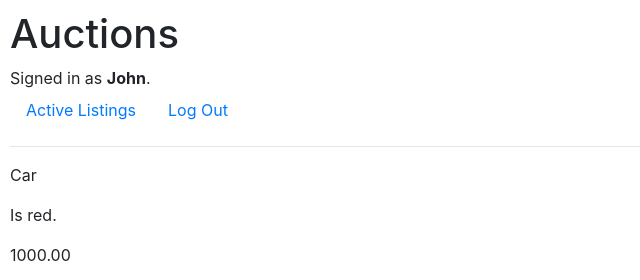
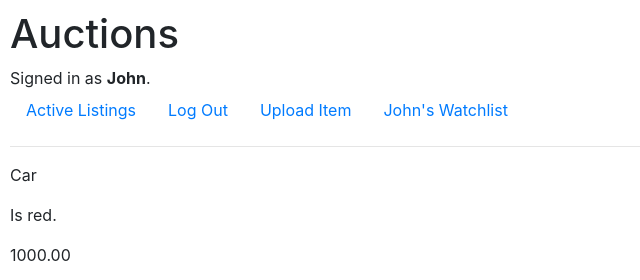
Before and after one commit to JohnG88/cs50w-Commerce, a Django app: page /listingPage/1/ in a window 1280 px wide. Shown: the top 280 px of the page, without its empty margins (0-640 px from the left). Run offline with Django 3.2, Linux system fonts and the light colour scheme; a user stored in the database is signed in; data comes from the database, SQL or seed files in the repository; both versions use the stored data as it was after the commit; some libraries are stand-ins or nearby versions.

Commit message:
Added add to watchlist/delete watchlist buttons. Added links to watchlist and create items.

```diff
--- a/auctions/templates/auctions/index.html
+++ b/auctions/templates/auctions/index.html
@@ -8,6 +8,7 @@
         <p>{{ entries.description }}</p>
         <p>{{ entries.price }}</p>
         <p><img src="{{ entries.photo }}" width="30%"></p>
+        <p>{{ entries.category }}</p>
         <p>{{ entries.date_posted }}</p>
         <a href="{% url 'listingPage' entries.id %}">View Item</a>
     {% endfor %}
--- a/auctions/templates/auctions/layout.html
+++ b/auctions/templates/auctions/layout.html
@@ -24,6 +24,12 @@
                 <li class="nav-item">
                     <a class="nav-link" href="{% url 'logout' %}">Log Out</a>
                 </li>
+                <li class="nav-item">
+                    <a class="nav-link" href="{% url 'createListing' %}">Upload Item</a>
+                </li>
+                <li class="nav-item">
+                    <a class="nav-link" href="{% url 'createWatchlist' %}">{{ user.username }}'s Watchlist</a>
+                </li>
             {% else %}
                 <li class="nav-item">
                     <a class="nav-link" href="{% url 'login' %}">Log In</a>
--- a/auctions/templates/auctions/listing_page.html
+++ b/auctions/templates/auctions/listing_page.html
@@ -4,12 +4,15 @@
     <p>{{ entry.title }}</p>
     <p>{{ entry.description }}</p>
     <p>{{ entry.price }}</p>
+    <p><img src="{{ entry.photo }}" width="30%"></p>
+    <p>{{ entry.category }}</p>
     <p>{{ entry.date_posted }}</p>
-    {% if added %}
+    <a href="{% url 'add_Watchlist' entry.id %}">Add to Watchlist</a>
+    <!--{% if added %}
     <a href="{% url 'add_Watchlist' entry.id %}">Remove from Watchlist</a>
     {% else %}
     <a href="{% url 'add_Watchlist' entry.id %}">Add to Watchlist</a>
-    {% endif %}
+    {% endif %} -->
 
     <div class="container">
     <h2>Comments...</h2>
--- a/auctions/templates/auctions/watchlist_page.html
+++ b/auctions/templates/auctions/watchlist_page.html
@@ -5,8 +5,9 @@
         <p>{{ watch.title }}</p>
         <p>{{ watch.description }}</p>
         <p>{{ watch.price }}</p>
-        <img src="{{ watch.photo }}" width="30%">
+        <p><img src="{{ watch.photo }}" width="30%"></p>
         <p>{{ watch.category }}</p>
-        <p>{{ watch.date_added }}</p>
+        <p>{{ watch.date_posted }}</p>
+        <a href="{% url 'delete_Watchlist' watch.id %}">Remove from Watchlist</a>
     {% endfor %}
 {% endblock %}
--- a/auctions/urls.py
+++ b/auctions/urls.py
@@ -10,5 +10,6 @@ urlpatterns = [
     path("createListing", views.createListing, name="createListing"),
     path("listingPage/<int:id>/", views.listingPage, name="listingPage"),
     path("add_Watchlist/<int:id>", views.add_Watchlist, name="add_Watchlist"),
+    path("delete_Watchlist/<int:id>", views.delete_Watchlist, name="delete_Watchlist"),
     path("createWatchlist/", views.createWatchlist, name="createWatchlist"),
 ]
--- a/auctions/views.py
+++ b/auctions/views.py
@@ -99,8 +99,10 @@ def add_Watchlist(request, id):
     entry = AuctionListing.objects.get(id=id)
     auction_exists = Watchlist.objects.filter(user=request.user, auction=id)
 
+
     if auction_exists:
         auction_exists.delete()
+    """
 
         item = AuctionListing.objects.get(id=id)
         added = Watchlist.objects.filter(user=request.user, auction=id)
@@ -109,16 +111,25 @@ def add_Watchlist(request, id):
         return HttpResponseRedirect(reverse(createWatchlist), context)
 
     else:
-        auction_exists = Watchlist()
-        auction_exists.user = request.user
-        auction_exists.auction = entry
-        auction_exists.save()
+    """
+    auction_exists = Watchlist()
+    auction_exists.user = request.user
+    auction_exists.auction = entry
+    auction_exists.save()
 
-        item = AuctionListing.objects.get(id=id)
-        added = Watchlist.objects.filter(user=request.user, auction=id)
+    item = AuctionListing.objects.get(id=id)
+    added = Watchlist.objects.filter(user=request.user, auction=id)
 
-    context = {'item': item, 'added': added}
+    context = {'item': item}
     return HttpResponseRedirect(reverse(createWatchlist), context)
+
+def delete_Watchlist(request, id):
+    entry = Watchlist.objects.filter(user=request.user, auction=id)
+    entry.delete()
+
+    context = {'entry': entry}
+    return HttpResponseRedirect(reverse(createWatchlist), context)
+
 
 def createWatchlist(request):
     entry_watch = Watchlist.objects.filter(user=request.user)
```
Also changed, not shown: db.sqlite3.
